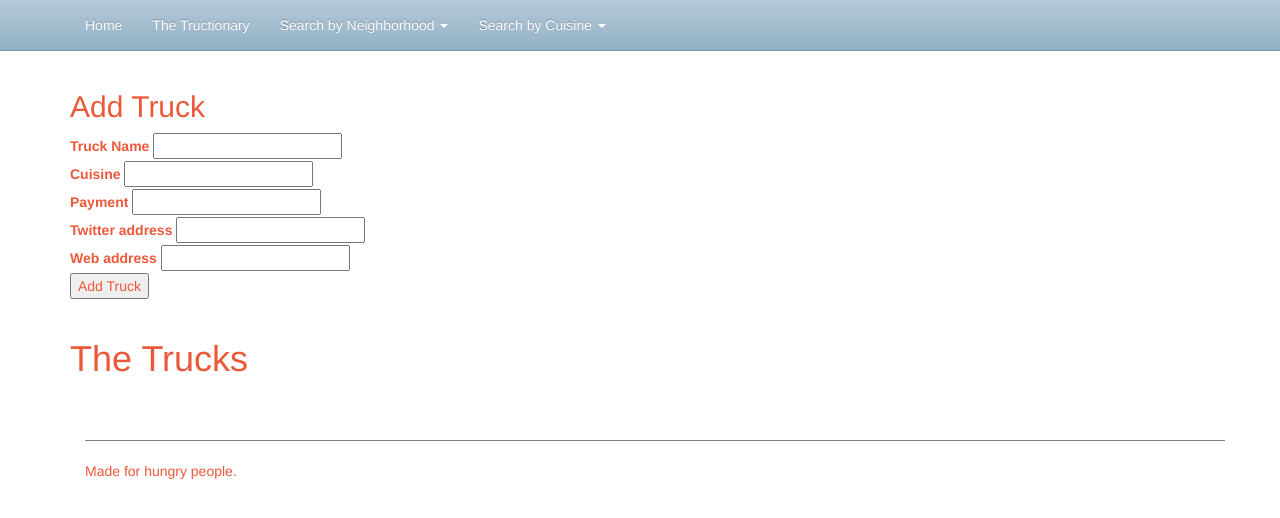
After one commit to alibulota/food_truck, a Python web app: template foodtruck/templates/admin.jinja2 in a window 1280 px wide. The commit adds this page. Shown: the top 518 px of the page. Run offline with Jinja, Linux system fonts and the light colour scheme; the template is opened without the code that fills it, so the values that code supplies are empty; some libraries are stand-ins or nearby versions.

Commit message:
Add admin template and logout footer when admin logged in; added additional admin routes

```diff
--- a/foodtruck/__init__.py
+++ b/foodtruck/__init__.py
@@ -17,8 +17,8 @@ def main(global_config, **settings):
     settings['sqlalchemy.url'] = os.environ.get(
         'DATABASE_URL', 'postgresql://jwarren:@localhost:5432/food_truck')
 
+    manager = BCRYPTPasswordManager()
     settings['auth.username'] = os.environ.get('AUTH_USERNAME', 'admin')
-    manager = BCRYPTPasswordManager()
     settings['auth.password'] = os.environ.get(
         'AUTH_PASSWORD', manager.encode('secret')
     )
@@ -45,10 +45,12 @@ def main(global_config, **settings):
     config.add_route('home', '/')
     config.add_route('trucks', '/tructionary')
     config.add_route('truck_detail', '/tructionary/{name}')
-    config.add_route('neighborhood', '/neighborhood/{neighborhood}')
+    config.add_route('neighborhood', '/neighborhood/{neighborhood:(slu|downtown|ballard)}')
     config.add_route('cuisine', '/cuisine/{cuisine}')
     # ADMIN #
     config.add_route('login', '/login')
     config.add_route('logout', '/logout')
+    config.add_route('add', '/admin/add')
+    config.add_route('admin', '/admin')
     config.scan()
     return config.make_wsgi_app()
--- /dev/null
+++ b/foodtruck/templates/admin.jinja2
@@ -0,0 +1,73 @@
+{% extends "base.jinja2" %}
+
+{% block nav %}
+        <div id="navbar" class="navbar-collapse collapse">
+          <ul class="nav navbar-nav">
+            <li><a href="/">Home</a></li>
+            <li><a href="/tructionary">The Tructionary</a></li>
+            <li class="dropdown">
+              <a href="#" class="dropdown-toggle" data-toggle="dropdown" role="button" aria-expanded="false">Search by Neighborhood <span class="caret"></span></a>
+              <ul class="dropdown-menu" role="menu">
+                <li><a href="/neighborhood/slu">SLU</a></li>
+                <li><a href="/neighborhood/downtown">Downtown</a></li>
+                <li><a href="/neighborhood/ballard">Ballard</a></li>
+              </ul>
+            </li>
+            <li class="dropdown">
+              <a href="#" class="dropdown-toggle" data-toggle="dropdown" role="button" aria-expanded="false">Search by Cuisine <span class="caret"></span></a>
+              <ul class="dropdown-menu" role="menu">
+                <li><a href="/cuisine/american">American</a></li>
+                <li><a href="/cuisine/asian">Asian</a></li>
+                <li><a href="/cuisine/bbq">BBQ</a></li>
+                <li><a href="/cuisine/intl">International</a></li>
+                <li><a href="/cuisine/medi">Mediterranean</a></li>
+                <li><a href="/cuisine/mex">Mexican</a></li>
+                <li><a href="/cuisine/sweets">Sweets</a></li>
+              </ul>
+            </li>
+          </ul>
+        </div><!-- /.nav-collapse -->
+{% endblock %}
+
+
+{% block body %}
+  <div class="container">
+    <h2>Add Truck</h2>
+    <form action="{{ request.route_url('add') }}" method="POST">
+      <div>
+        <label for="name">Truck Name</label>
+        <input type="text" name="name" id="name"/>
+      </div>
+      <div>
+        <label for="cuisine">Cuisine</label>
+        <input type="text" name="cuisine" id="cuisine"/>
+      </div>
+      <div>
+        <label for="payment">Payment</label>
+        <input type="text" name="payment" id="payment"/>
+      </div>
+      <div>
+        <label for="twitter">Twitter address</label>
+        <input type="text" name="twitter" id="twitter"/>
+      </div>
+      <div>
+        <label for="website">Web address</label>
+        <input type="text" name="website" id="website"/>
+      </div>
+      <div>
+        <input type="submit" name="add" value="Add Truck"/>
+      </div>
+    </form>
+  <div>
+
+  <div class="page-header">
+    <h1>The Trucks</h1>
+    <ul class="tructionary">
+    {% for truck in trucks %}
+      <a href="/tructionary/{{truck.name}}">
+      <li><small>ID: {{ truck.id }}</small> | Name: {{ truck.name }} | <small>Cuisine: {{ truck.food_type }}</small></li>
+      </a>
+    {% endfor %}
+    </ul>
+  </div>
+{% endblock %}
--- a/foodtruck/templates/base.jinja2
+++ b/foodtruck/templates/base.jinja2
@@ -45,8 +45,7 @@
         <footer>
           <hr class="footer-hr">
           {% if request.authenticated_userid %}
-          <h2>You are logged in</h2>
-          <a href="{{ request.route_url('logout') }}">Log Me Out</a>
+          <h3>Welcome, {{ request.authenticated_userid }}! <small><a href="{{ request.route_url('logout') }}">Log Me Out</a></small></h3>
           {% endif %}
           <p>Made for hungry people.</p>
         </footer>
```
